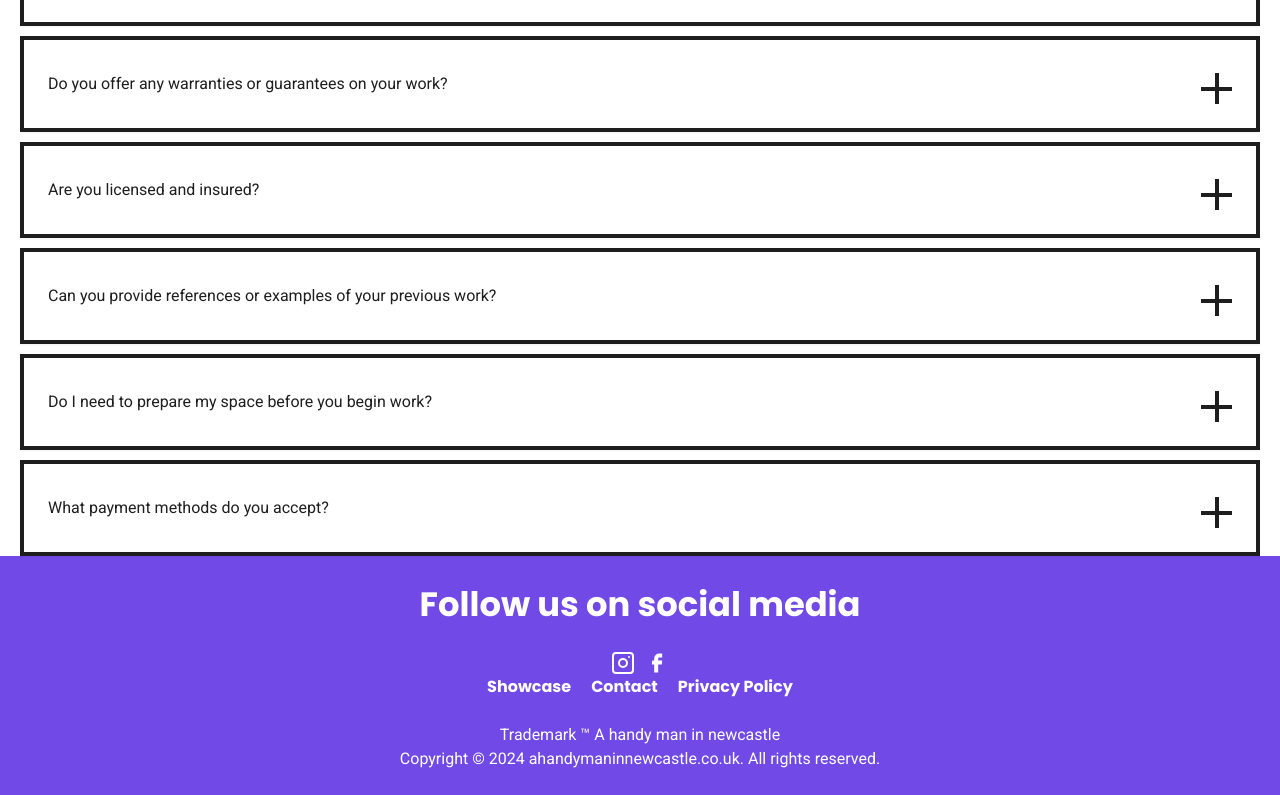
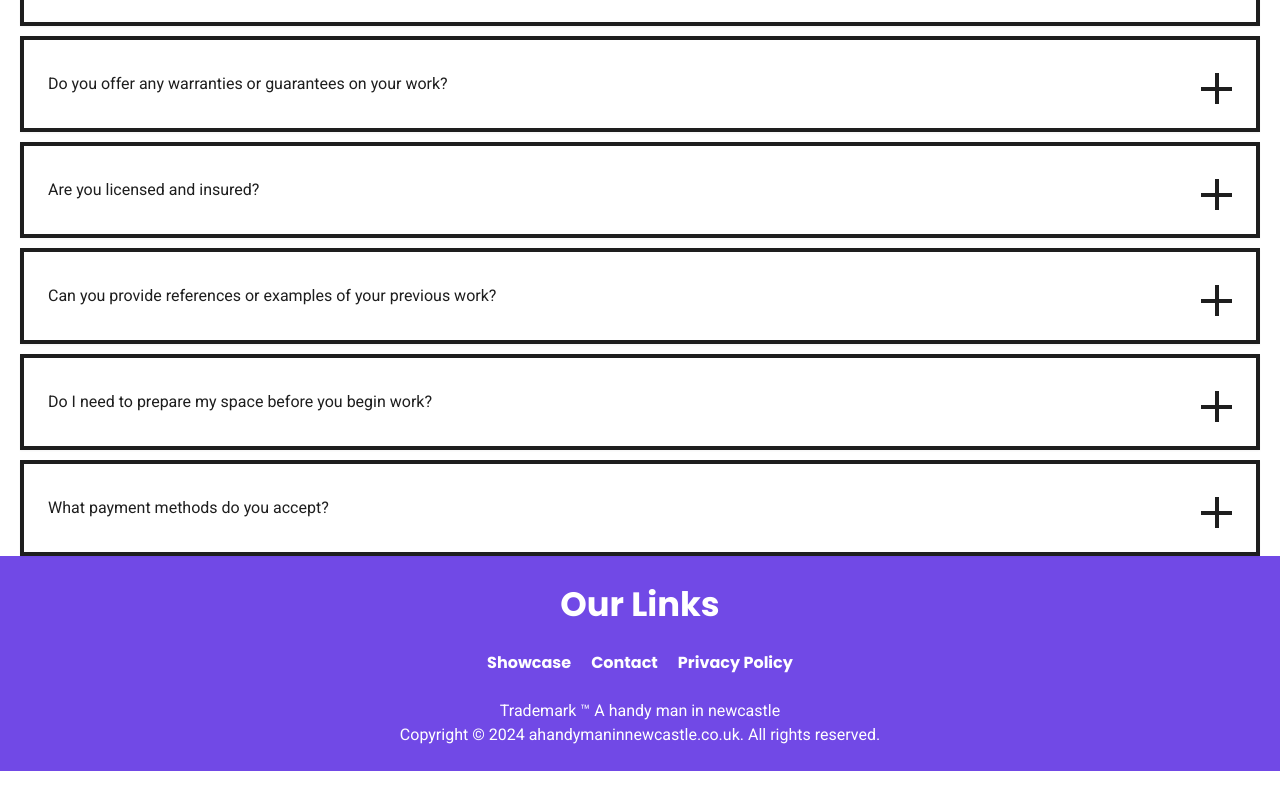
Before and after one commit to pmita/ahandymaninnewcastle.co.uk, a Next.js app: page / in a window 1280 px wide. Shown: the part 1799-2594 px from the top of the page. After the commit the page ends 2570 px from the top, so only its background shows below. Built offline with nearby package versions, Linux system fonts and the light colour scheme.

Commit message:
chore: remove social media links

```diff
--- a/app/layout.tsx
+++ b/app/layout.tsx
@@ -43,10 +43,11 @@ export default function RootLayout({
             <BannerTitle
               className="text-xl font-poppins font-bold text-secondary"
             >
-              Follow us on social media
+              Our Links
             </BannerTitle>
             <BannerDescription className="text-md font-roboto font-bold text-secondary">
-              <div className="text-center text-secondary flex justify-center gap-2.5">
+              {/* Remember to add these back once social media links are setup */}
+              {/* <div className="text-center text-secondary flex justify-center gap-2.5">
                 <Link
                   href="/showcase"
                   className="text-secondary text-lg font-poppins font-bold hover:opacity-80"
@@ -59,7 +60,7 @@ export default function RootLayout({
                 >
                   <FacebookSVG width={24} height={24} fill="#ffffff" />
                 </Link>
-              </div>
+              </div> */}
               <div className="text-center text-secondary flex justify-center gap-5">
                 <Link
                   href="/showcase"
```
